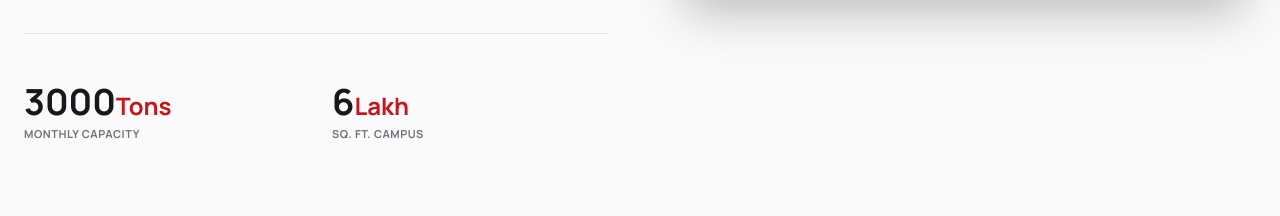
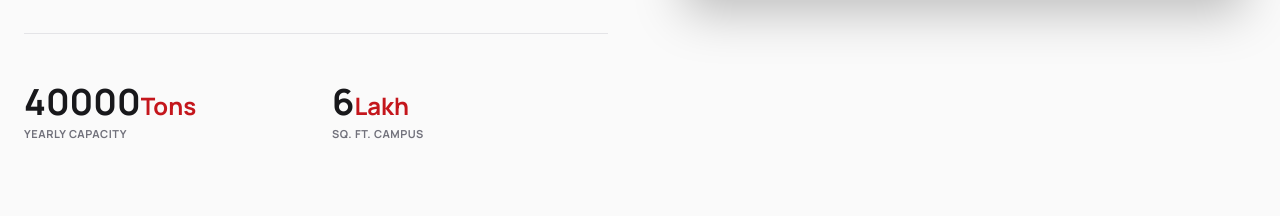
Before and after one commit to mekark/test-factory-building, a Next.js app: page / in a window 1280 px wide. Shown: the part 1823-2039 px from the top of the page. Built offline with nearby package versions, Linux system fonts and the light colour scheme.

Commit message:
New changes

```diff
--- a/components/AboutMekark.tsx
+++ b/components/AboutMekark.tsx
@@ -48,10 +48,10 @@ export default function AboutMekark() {
             <div className="grid grid-cols-2 gap-8 mt-12 pt-12 border-t border-zinc-200">
               <div>
                 <p className="text-4xl font-bold text-zinc-900">
-                  3000<span className="text-[#C4161C] text-2xl">Tons</span>
+                  40000<span className="text-[#C4161C] text-2xl">Tons</span>
                 </p>
                 <p className="text-[11px] uppercase tracking-wider text-zinc-500 font-bold mt-1">
-                  Monthly Capacity
+                  Yearly Capacity
                 </p>
               </div>
               <div>
```
